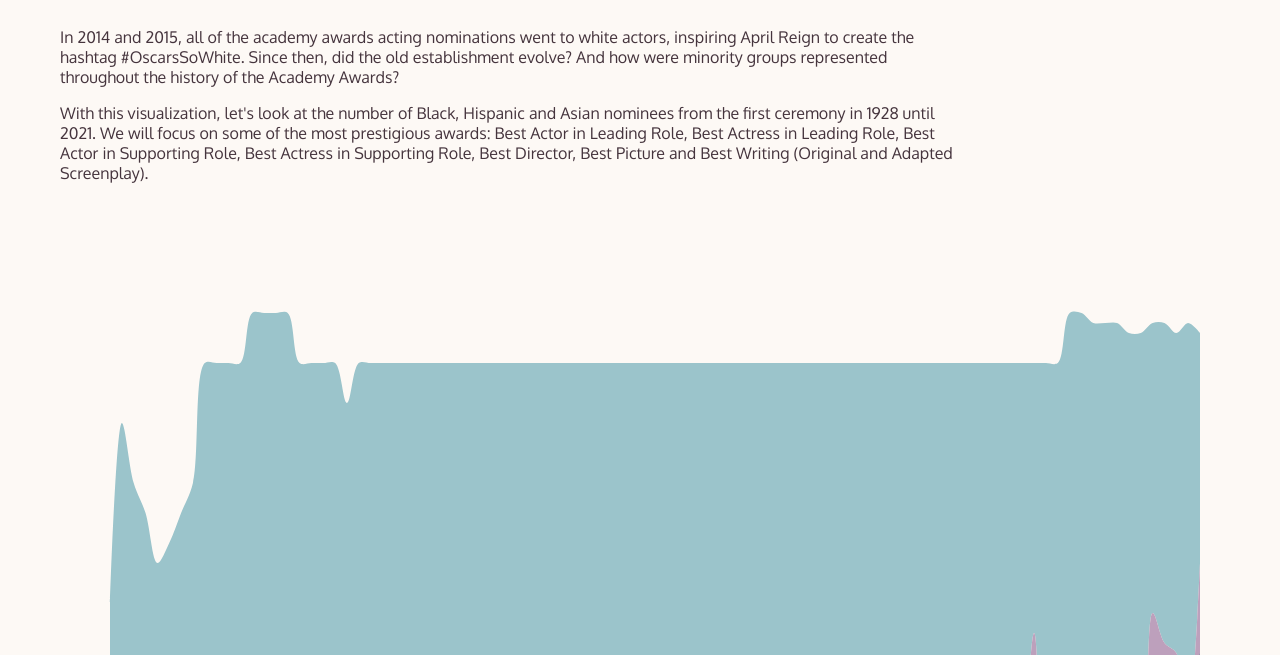
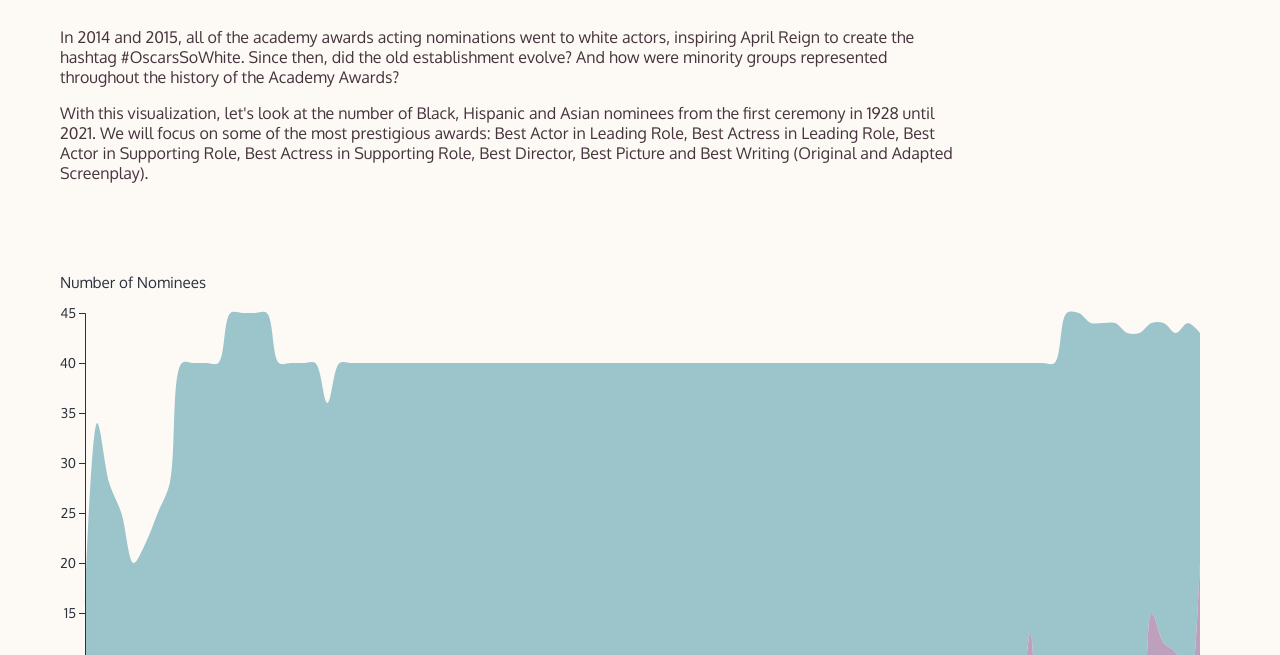
Before and after one commit to thedatacurious/manning-d3-project3, a plain HTML site: page index.html in a window 1280 px wide. Shown: the part 145-800 px from the top of the page. Drawn offline with nearby package versions, Linux system fonts and the light colour scheme.

Commit message:
added axes

```diff
--- a/css/main.css
+++ b/css/main.css
@@ -37,6 +37,19 @@ h4 {
 }
 a {
   color: #45343D;
+}
+
+.axis{
+  font-size: .85rem;
+  font-family: 'Oxygen', sans-serif;
+  color: #29313D;
+}
+
+text.axis {
+  fill: #29313D;
+  font-size: .95rem;
+  font-family: 'Oxygen', sans-serif;
+
 }
 
 .hidden {
--- a/js/main.js
+++ b/js/main.js
@@ -20,7 +20,7 @@ async function createViz(){
   const totalNominees = d3.rollup(dataset, v => v.length, d => d.year, d => d.ethnic_background).entries();
 
   for (let i of totalNominees){
-    const year = new Date(parseInt(i[0]),0).getFullYear();
+    const year = new Date(parseInt(i[0]),0);
     const nominees_caucasian = i[1].get('') || 0;
     const nominees_afrodescendant = i[1].get('black') || 0;
     const nominees_hispanic = i[1].get('hispanic') || 0;
@@ -53,7 +53,7 @@ function Nominees(year,nominees_total,nominees_caucasian, nominees_afrodescendan
       top: 100,
       right: 20,
       bottom: 50,
-      left: 50,
+      left: 25,
     },
   }
 
@@ -103,6 +103,37 @@ function Nominees(year,nominees_total,nominees_caucasian, nominees_afrodescendan
   .attr('d', d => stackArea(d))
   .style('fill', d => colorScale(d.key));
 
+  // Generate axes
+
+  const yAxisGenerator = d3.axisLeft().scale(yScale)
+  const xAxisGenerator = d3.axisBottom()
+    .scale(xScale)
+
+
+  const yAxis = bounds.append('g').call(yAxisGenerator).attr('class','axis')
+
+  const xAxis = bounds.append('g')
+  .call(xAxisGenerator)
+  .style('transform', `translateY(${dimensions.boundedHeight}px)`)
+  .attr('class', 'axis')
+
+  xAxis
+  .append('text')
+  .text('Year')
+  .attr('class', 'axis')
+  .style('transform', `translate(${dimensions.boundedWidth}px,${dimensions.margin.bottom}px)`)
+
+  yAxis
+  .append('text')
+  .text('Number of Nominees')
+  .attr('class', 'axis')
+  .style('text-anchor', 'start')
+  .style('transform', `translate(${-dimensions.margin.left}px,${-dimensions.margin.top/4}px)`)
+
+
+
+
+
 };
 
 createViz();
```
